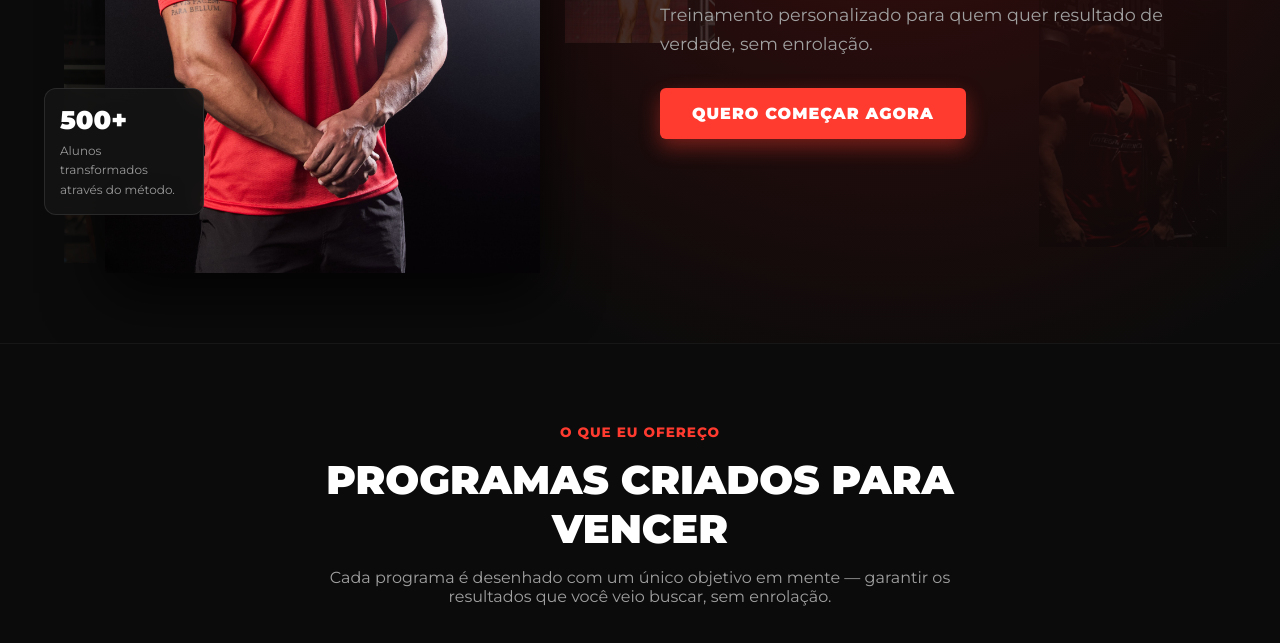
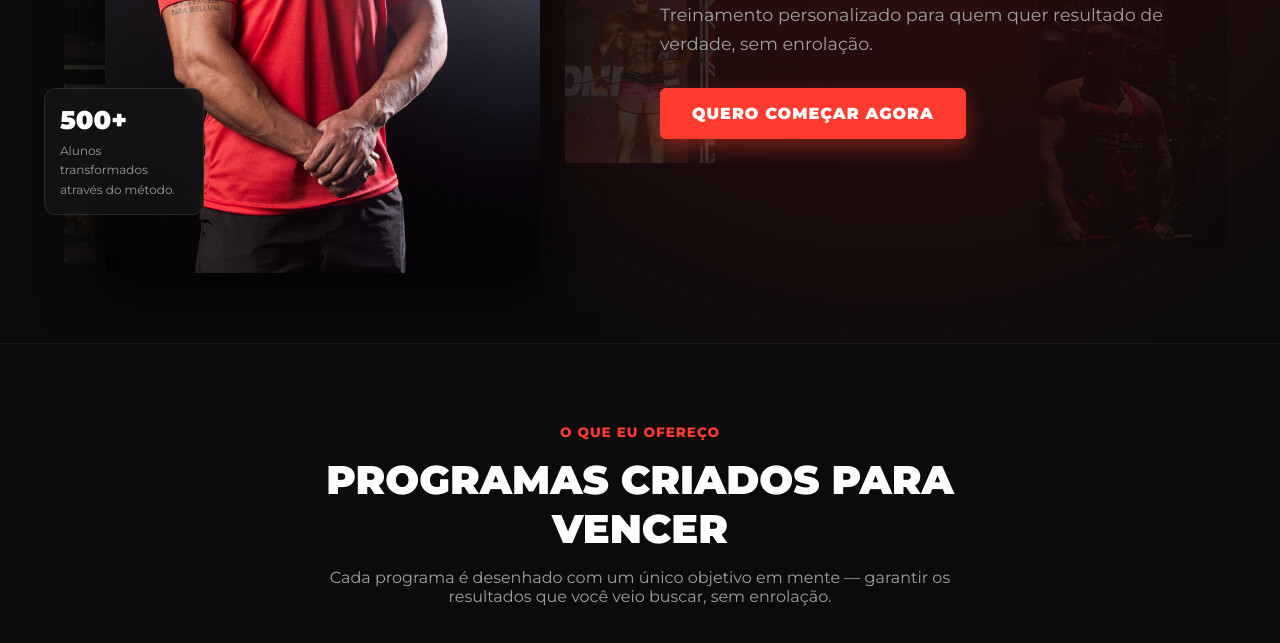
Before and after one commit to desenvolvedorroberto138-design/treinador-ramalho-26, a website: page index.html in a window 1280 px wide. Shown: the part 457-1100 px from the top of the page. Drawn offline with Linux system fonts and the light colour scheme; a script that the page names is missing.

Commit message:
estilo(ui): ajustar deslocamento vertical para imagem de fundo do herói 5 Atualize o posicionamento superior da quinta imagem de fundo do herói para melhorar sua colocação visual dentro da seção do herói.

```diff
--- a/style.css
+++ b/style.css
@@ -296,7 +296,7 @@ img {
     height: auto;
 }
 .hero-bg-img-5 {
-    top: 50%;
+    top: 65%;
     left: 50%;
     transform: translate(-50%, -50%);
     width: 150px;
```
